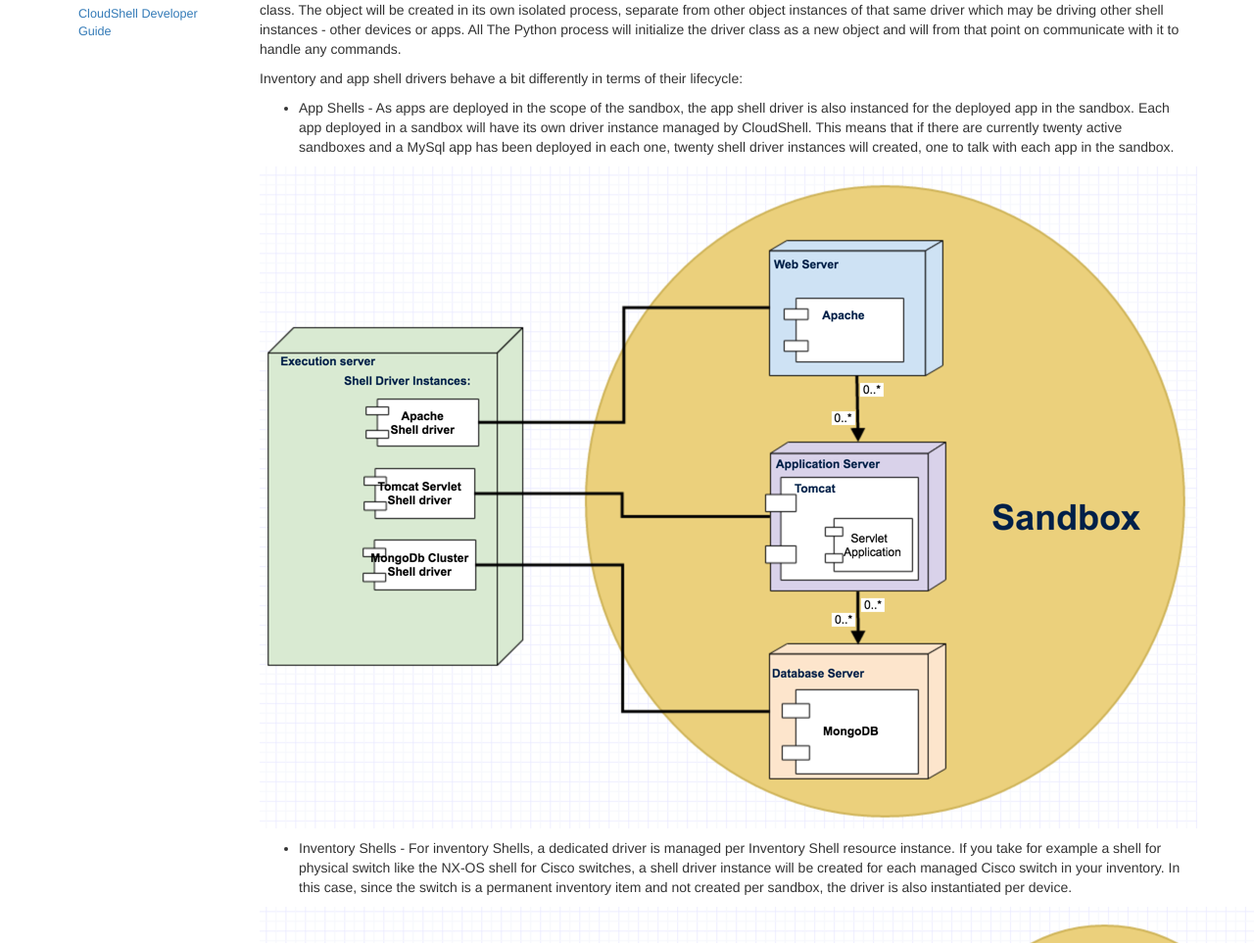
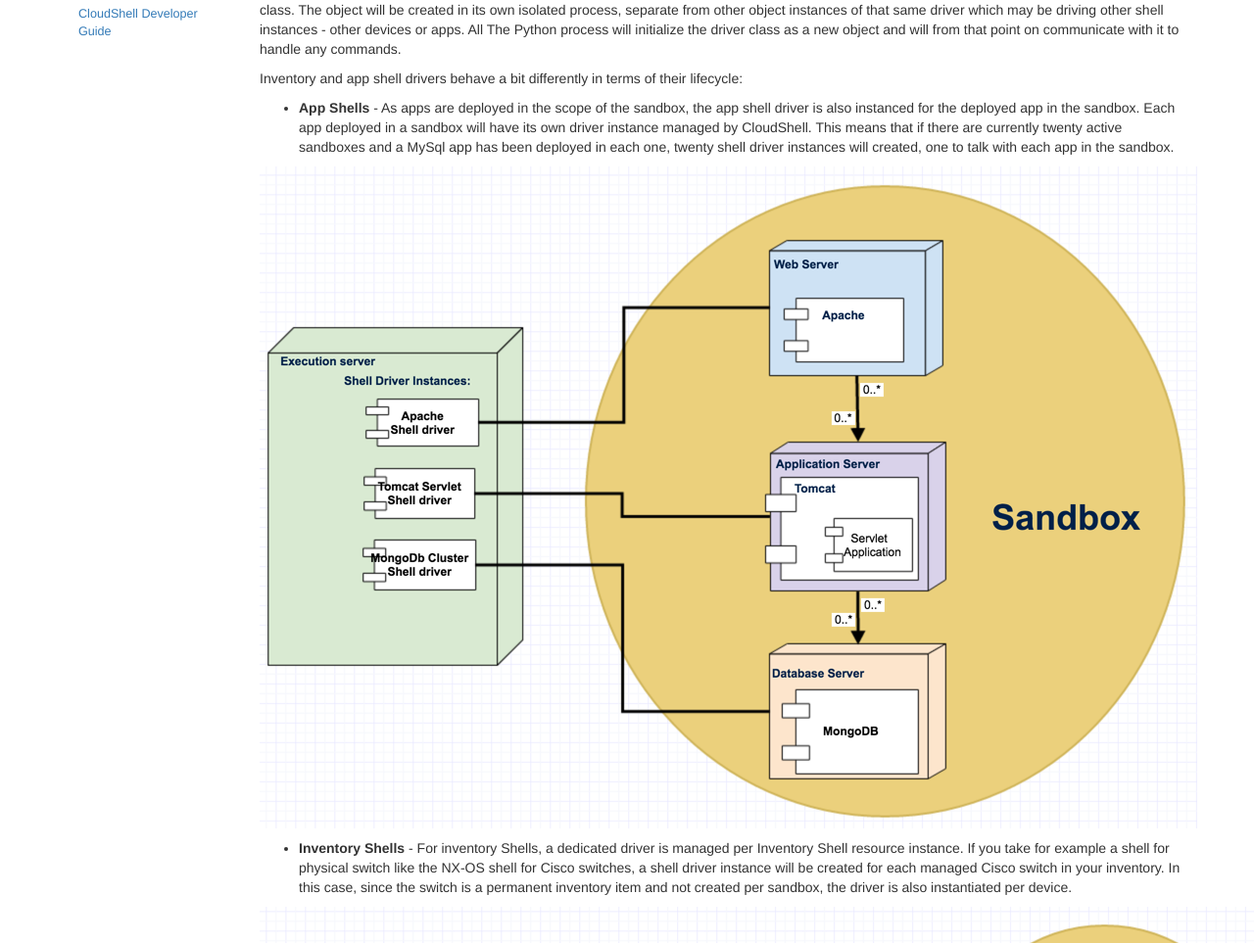
Before and after one commit to QualiSystems/devguide_source, a Jekyll site: the page built from _posts/2016-07-09-shell-driver-overview.md, in a window 1280 px wide and 1400 px high, scrolled down 335 px. Shown: the part 158-1121 px from the top of the window at 98% size. Built offline with Jekyll 4.4.1, drawn with Linux system fonts in a browser that asks for light colours.

Commit message:
updated formatting

```diff
--- a/_posts/2016-07-09-shell-driver-overview.md
+++ b/_posts/2016-07-09-shell-driver-overview.md
@@ -19,11 +19,11 @@ When the user executes a command for the first time on a shell instance in the S
 
 Inventory and app shell drivers behave a bit differently in terms of their lifecycle:
 
-* App Shells - As apps are deployed in the scope of the sandbox, the app shell driver is also instanced for the deployed app in the sandbox. Each app deployed in a sandbox will have its own driver instance managed by CloudShell. This means that if there are currently twenty active sandboxes and a MySql app has been deployed in each one, twenty shell driver instances will created, one to talk with each app in the sandbox.
+* **App Shells** - As apps are deployed in the scope of the sandbox, the app shell driver is also instanced for the deployed app in the sandbox. Each app deployed in a sandbox will have its own driver instance managed by CloudShell. This means that if there are currently twenty active sandboxes and a MySql app has been deployed in each one, twenty shell driver instances will created, one to talk with each app in the sandbox.
 
 ![Shell Commands]({{ site.url }}/devguide/assets/app_shell_arch.png)
 
-* Inventory Shells - For inventory Shells, a dedicated driver is managed per Inventory Shell resource instance. If you take for example a shell for physical switch like the NX-OS shell for Cisco switches, a shell driver instance will be created for each managed Cisco switch in your inventory. In this case, since the switch is a permanent inventory item and not created per sandbox, the driver is also instantiated per device.
+* **Inventory Shells** - For inventory Shells, a dedicated driver is managed per Inventory Shell resource instance. If you take for example a shell for physical switch like the NX-OS shell for Cisco switches, a shell driver instance will be created for each managed Cisco switch in your inventory. In this case, since the switch is a permanent inventory item and not created per sandbox, the driver is also instantiated per device.
 
 ![Shell Commands]({{ site.url }}/devguide/assets/inventory_shell_arch.png)
 
```
